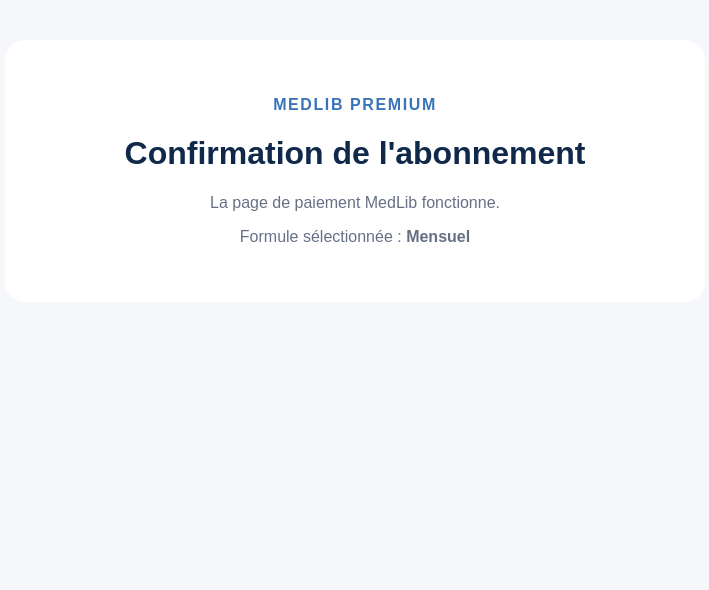
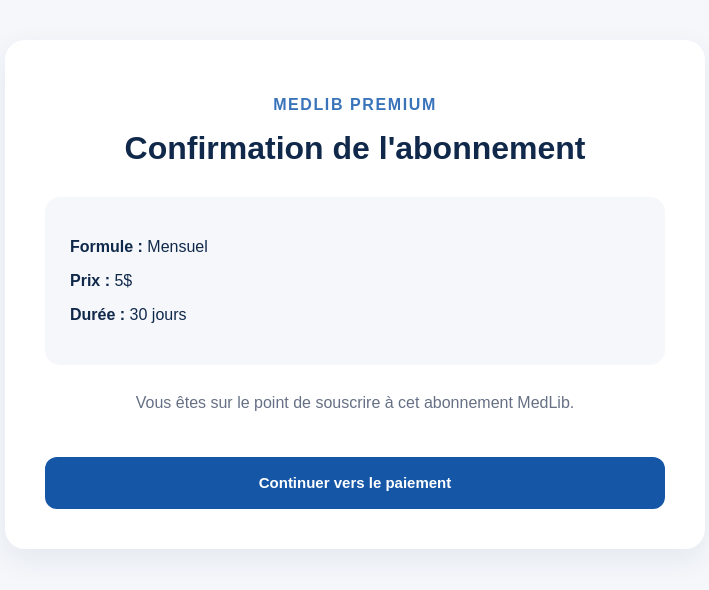
Before and after one commit to sosthenebingioba/Medlib, a Next.js app: page /dashboard/subscription/checkout in a window 1280 px wide. Shown: the top 590 px of the page, without its empty margins (285-994 px from the left). Built offline with nearby package versions, Linux system fonts and the light colour scheme.

Commit message:
Update page.tsx

```diff
--- a/app/dashboard/subscription/checkout/page.tsx
+++ b/app/dashboard/subscription/checkout/page.tsx
@@ -1,4 +1,35 @@
-export default function CheckoutPage() {
+type PageProps = {
+  searchParams: Promise<{
+    plan?: string;
+  }>;
+};
+
+const plans = {
+  monthly: {
+    name: "Mensuel",
+    price: "5$",
+    duration: "30 jours",
+  },
+  semester: {
+    name: "Semestriel",
+    price: "25$",
+    duration: "6 mois",
+  },
+  annual: {
+    name: "Annuel",
+    price: "45$",
+    duration: "12 mois",
+  },
+};
+
+export default async function CheckoutPage({
+  searchParams,
+}: PageProps) {
+  const params = await searchParams;
+
+  const selectedPlan =
+    plans[params.plan as keyof typeof plans] || plans.monthly;
+
   return (
     <main
       style={{
@@ -14,8 +45,8 @@
           background: "#ffffff",
           padding: "40px",
           borderRadius: "20px",
-          textAlign: "center",
           color: "#10284a",
+          boxShadow: "0 10px 30px rgba(25,45,80,0.08)",
         }}
       >
         <p
@@ -23,20 +54,70 @@
             color: "#3973b9",
             fontWeight: 800,
             letterSpacing: "0.1em",
+            textAlign: "center",
           }}
         >
           MEDLIB PREMIUM
         </p>
 
-        <h1>Confirmation de l'abonnement</h1>
+        <h1
+          style={{
+            textAlign: "center",
+            marginTop: "10px",
+          }}
+        >
+          Confirmation de l'abonnement
+        </h1>
 
-        <p style={{ marginTop: "20px", color: "#667085" }}>
-          La page de paiement MedLib fonctionne.
+        <div
+          style={{
+            marginTop: "30px",
+            padding: "25px",
+            background: "#f5f7fb",
+            borderRadius: "15px",
+          }}
+        >
+          <p>
+            <strong>Formule :</strong> {selectedPlan.name}
+          </p>
+
+          <p style={{ marginTop: "10px" }}>
+            <strong>Prix :</strong> {selectedPlan.price}
+          </p>
+
+          <p style={{ marginTop: "10px" }}>
+            <strong>Durée :</strong> {selectedPlan.duration}
+          </p>
+        </div>
+
+        <p
+          style={{
+            marginTop: "25px",
+            textAlign: "center",
+            color: "#667085",
+            lineHeight: 1.6,
+          }}
+        >
+          Vous êtes sur le point de souscrire à cet abonnement MedLib.
         </p>
 
-        <p style={{ marginTop: "15px", color: "#667085" }}>
-          Formule sélectionnée : <strong>Mensuel</strong>
-        </p>
+        <button
+          type="button"
+          style={{
+            width: "100%",
+            marginTop: "25px",
+            minHeight: "52px",
+            border: "none",
+            borderRadius: "12px",
+            background: "#1557a6",
+            color: "#ffffff",
+            fontSize: "15px",
+            fontWeight: 800,
+            cursor: "pointer",
+          }}
+        >
+          Continuer vers le paiement
+        </button>
       </div>
     </main>
   );
```
